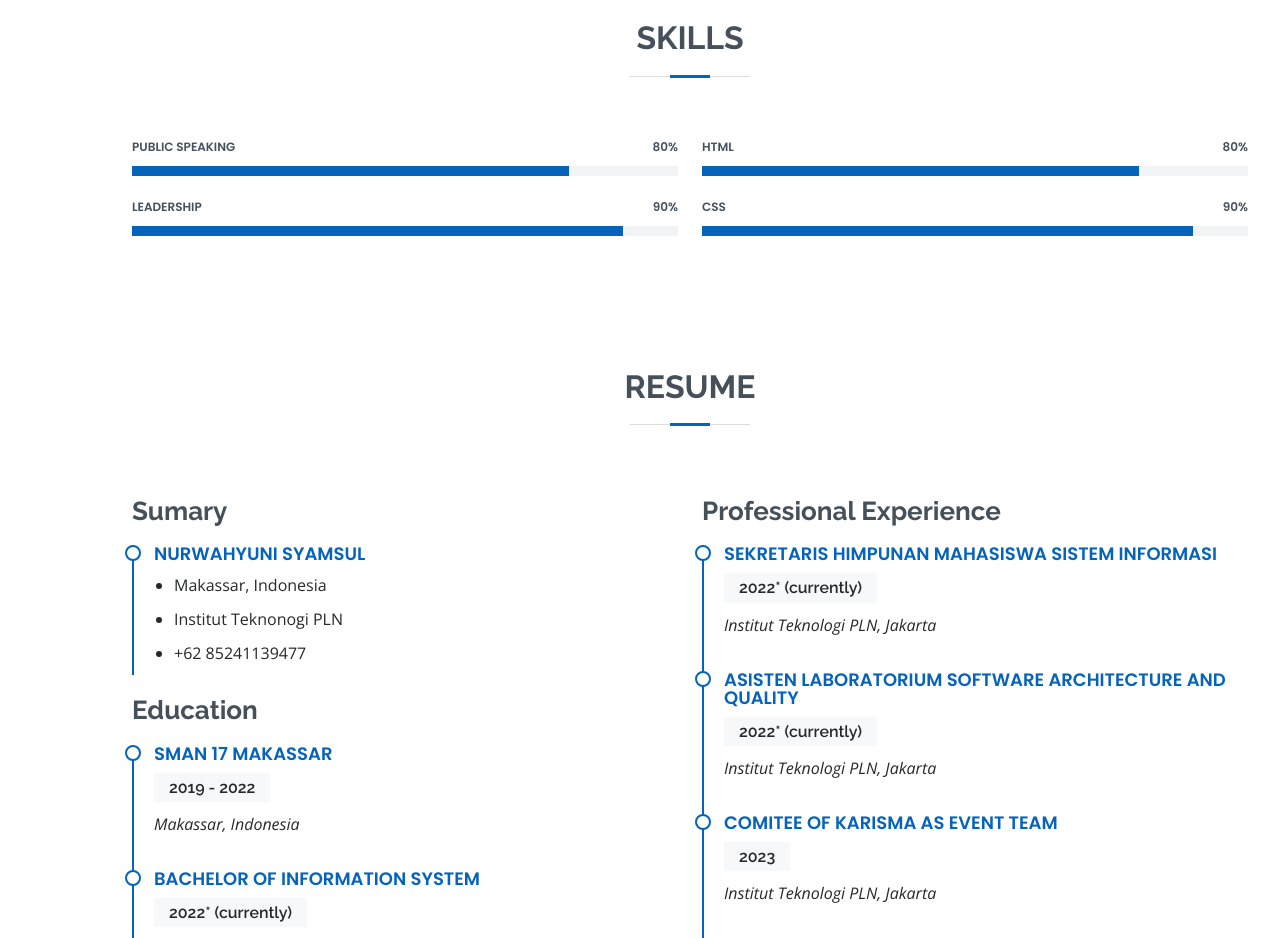
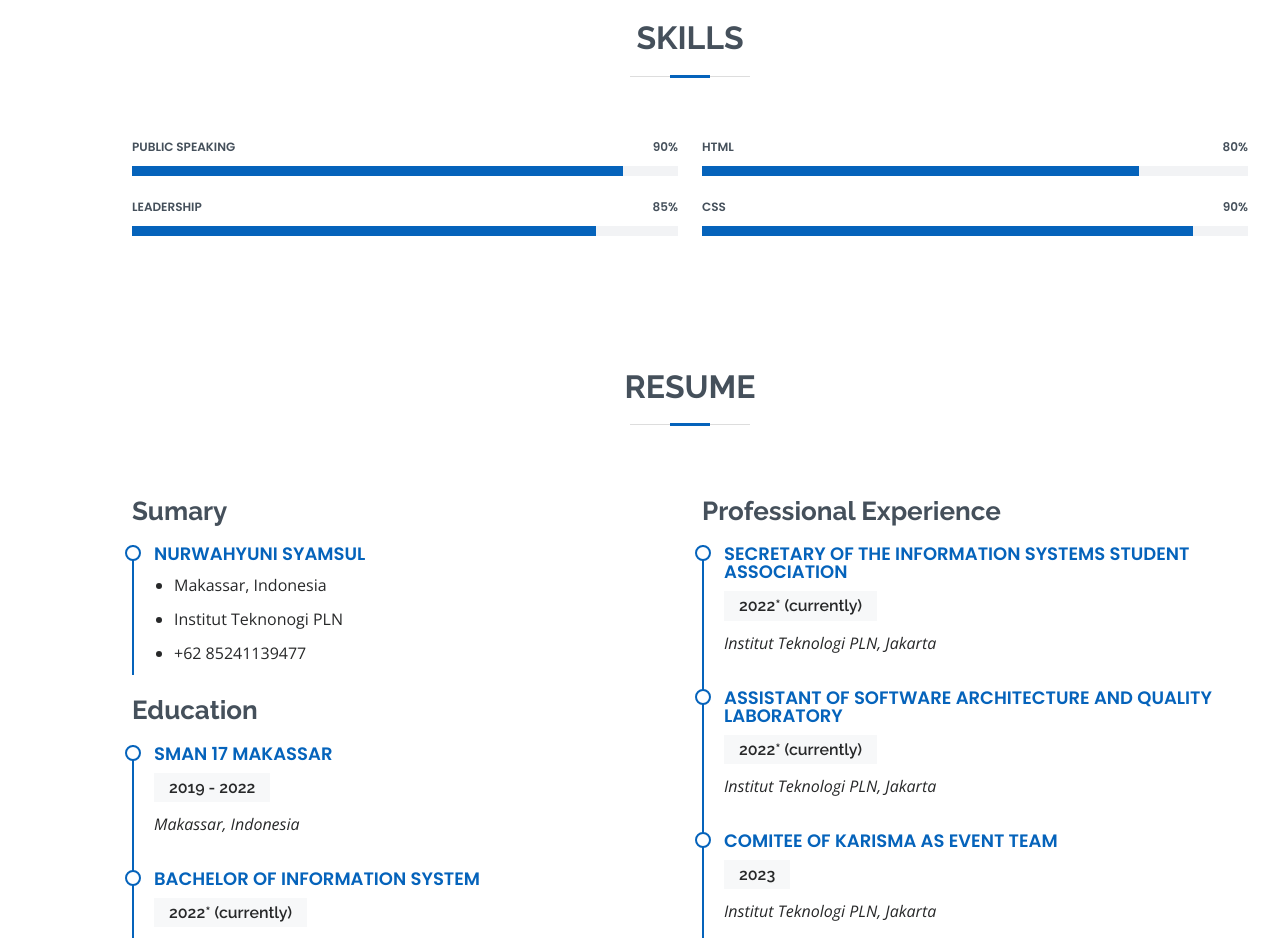
Before and after one commit to wahyunee/Nurwahyuni-Syamsul, a plain HTML site: page index.html in a window 1280 px wide. Shown: the part 1580-2518 px from the top of the page. Drawn offline with nearby package versions, Linux system fonts and the light colour scheme.

Commit message:
Update index.html

```diff
--- a/index.html
+++ b/index.html
@@ -160,16 +160,16 @@
           <div class="col-lg-6">
 
             <div class="progress">
-              <span class="skill">Public Speaking <i class="val">80%</i></span>
+              <span class="skill">Public Speaking <i class="val">90%</i></span>
               <div class="progress-bar-wrap">
-                <div class="progress-bar" role="progressbar" aria-valuenow="80" aria-valuemin="0" aria-valuemax="100"></div>
+                <div class="progress-bar" role="progressbar" aria-valuenow="90" aria-valuemin="0" aria-valuemax="100"></div>
               </div>
             </div>
 
             <div class="progress">
-              <span class="skill">Leadership <i class="val">90%</i></span>
+              <span class="skill">Leadership <i class="val">85%</i></span>
               <div class="progress-bar-wrap">
-                <div class="progress-bar" role="progressbar" aria-valuenow="90" aria-valuemin="0" aria-valuemax="100"></div>
+                <div class="progress-bar" role="progressbar" aria-valuenow="85" aria-valuemin="0" aria-valuemax="100"></div>
               </div>
             </div>
 
@@ -233,12 +233,12 @@
           <div class="col-lg-6">
             <h3 class="resume-title">Professional Experience</h3>
             <div class="resume-item">
-              <h4>Sekretaris Himpunan Mahasiswa Sistem Informasi</h4>
+              <h4>Secretary of the Information Systems Student Association</h4>
               <h5>2022* (currently)</h5>
               <p><em>Institut Teknologi PLN, Jakarta</em></p>
             </div>
             <div class="resume-item">
-              <h4>Asisten Laboratorium Software Architecture and Quality</h4>
+              <h4>Assistant of Software Architecture and Quality Laboratory</h4>
               <h5>2022* (currently)</h5>
               <p><em>Institut Teknologi PLN, Jakarta</em></p>
             </div>
```
